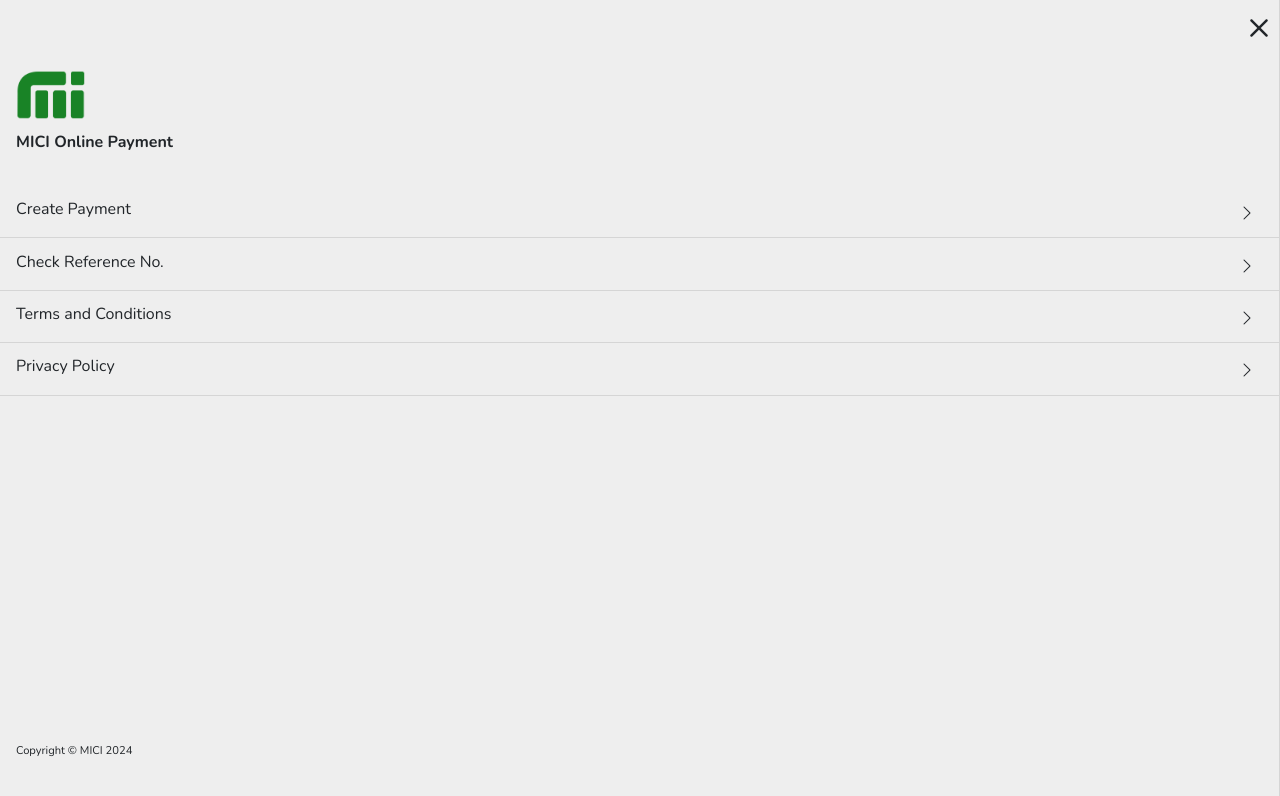
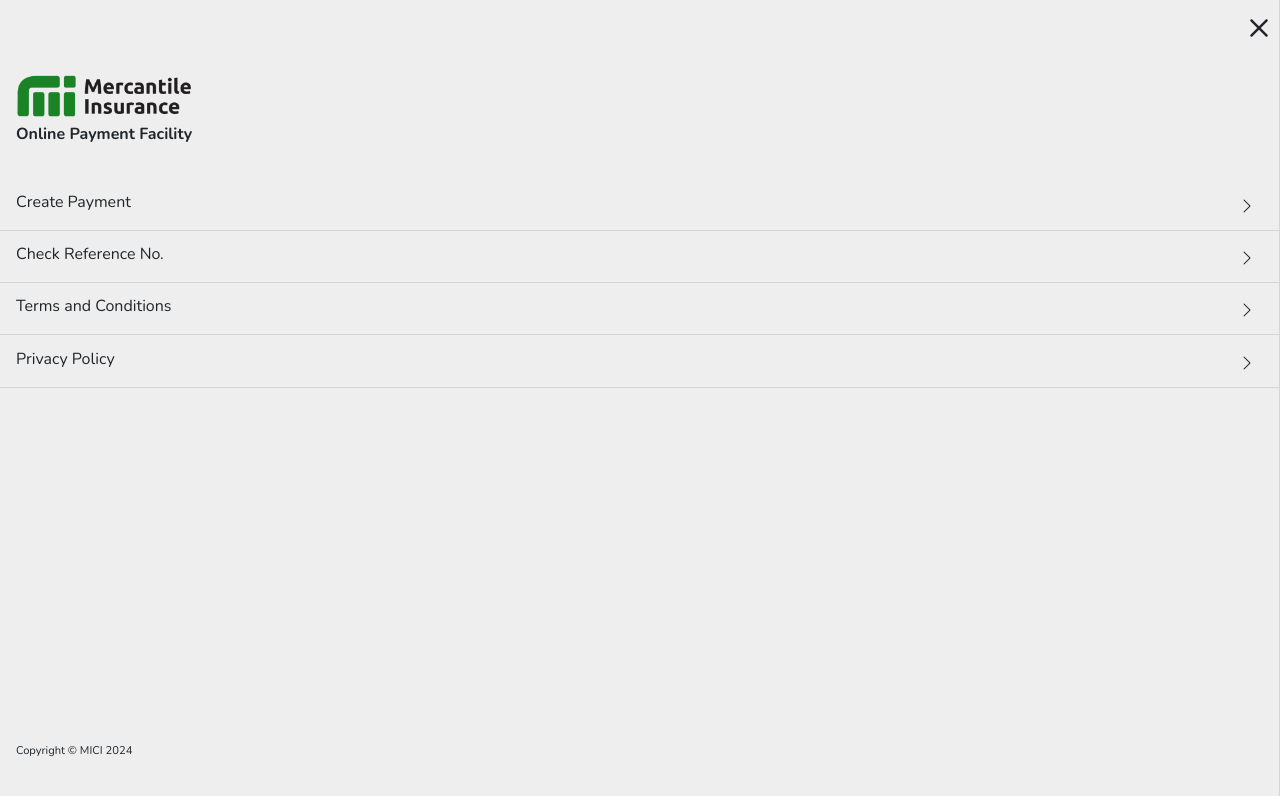
Before and after one commit to miciadmin/online-payment-prod, a React (Vite) app: page / in a window 1280 px wide. Both pictures are taken after a click on the icon 1227 px from the left and 30 px from the top of the page. Shown: the top 796 px of the page. Built offline with nearby package versions, Linux system fonts and the light colour scheme.

Commit message:
88th update

```diff
--- a/src/component/sidebar.jsx
+++ b/src/component/sidebar.jsx
@@ -1,5 +1,5 @@
 import React from 'react';
-import MiciLogo from '../assets/mici_logo.svg'
+import MiciLogo from '../assets/mici_logo_s.png'
 import { useNavigate } from 'react-router-dom';
 
 function Sidebar({ isContainerVisible, isBackVisible, onClose }) {
@@ -22,7 +22,7 @@ function Sidebar({ isContainerVisible, isBackVisible, onClose }) {
 
             <div className="company-header">
                 <img src={MiciLogo} alt=""/>
-                <b>MICI Online Payment</b>
+                <b>Online Payment Facility</b>
             </div>
             <div className="menus">
                 <div className="menu-item" onClick={() => createPayment()}>
--- a/src/component/step1.jsx
+++ b/src/component/step1.jsx
@@ -209,7 +209,7 @@ function Step1() {
                 <div className="action-container2">
                     <div className="back-container2">
                         <img src={MiciLogo} alt=""/>
-                        <b>MICI Online Payment</b>
+                        <b>Online Payment Facility</b>
                     </div>
                     <i className="bi bi-list ico-btn" onClick={()=>setSidebarVisible(!isSidebarVisible)}/>
                 </div>
@@ -306,7 +306,10 @@ function Step1() {
                         <div className="divider"></div>
 
                         <div className="card">
-                            <span className="card-title">Add Contact Details</span>
+                            <div>
+                                <span className="card-title">Contact Details </span>
+                                <span>(to recieve payment confirmation)</span>
+                            </div>
                             <div className="row">
                                 <div className="col-xl-6">
                                     <label htmlFor="inputPassword5" className="form-label text-gray">Email*</label>
--- a/src/component/step2.jsx
+++ b/src/component/step2.jsx
@@ -160,6 +160,12 @@ function Step2() {
                                 <span>Test Bank Online</span>
                             </div>
                         </div>
+                        <div className="col-xl-6 my-1">
+                            <div className={`radio-card radio-card-9 ${selectedMethod == 9 ? 'selected' : ''}`} onClick={() => selectRadioCard(9)}>
+                                <img className="bank-img mr-4" src={bogusLogo()}/>
+                                <span>Test Bank Over-the-Counter</span>
+                            </div>
+                        </div>
                     </div>
                 </div>
 
--- a/src/component/step3.jsx
+++ b/src/component/step3.jsx
@@ -49,6 +49,9 @@ function Step3() {
           logo: ccLogo() },
         { procId: "BOG",
           longName: "Test Bank Online",
+          logo: bogusLogo() },
+        { procId: "BOGX",
+          longName: "Test Bank Over-the-Counter",
           logo: bogusLogo() }
     ];
 
@@ -153,7 +156,7 @@ function Step3() {
           return data.ip;
         } catch (error) {
           console.error('Error:', error);
-          return null;
+          return 'null';
         }
     };
     const getUserAgent = () => {
--- a/src/css/style.css
+++ b/src/css/style.css
@@ -78,8 +78,8 @@ body {
     padding: 0 1rem;
 }
 .company-header img {
-    width: 70px;
-    height: 70px;
+    width: 187px;
+    margin-top: 10px;
 }
 .menus {
     display: flex;
--- a/src/js/utils.js
+++ b/src/js/utils.js
@@ -49,7 +49,7 @@ export const endpoint = () => {
     }
 }
 export function goBack() {
-    window.history.go(-1);
+    window.history.back();
 }
 export const getCurrentDateTime = () => {
     const date = new Date();
--- a/src/pages/payment_step1.jsx
+++ b/src/pages/payment_step1.jsx
@@ -12,18 +12,19 @@ export default function() {
 
     window.addEventListener('popstate', handlePopstate);
 
-    useEffect(() => {
+    /*useEffect(() => {
         const handlePopstate = () => {
+            console.log('=' + prevLocation.current);
             if (prevLocation.current  === "/search-policy"
             || prevLocation.current  === "/") {
                 for (let i = 0; i < window.history.length; i++) {
-                    history.go(-1);
+                    window.history.go(-1);
                 }
             }
         };
         prevLocation.current = location.pathname;
         window.addEventListener("popstate", handlePopstate);
-    }, [prevLocation]);
+    }, [prevLocation, history, location.pathname]);*/
 
     /*useEffect(() => {
         const urlParams = new URLSearchParams(window.location.search);
--- a/src/pages/payment_step2.jsx
+++ b/src/pages/payment_step2.jsx
@@ -1,10 +1,10 @@
 import React from 'react';
 import Step2 from "../component/step2";
 
-function Payment_Step3() {
+function Payment_Step2() {
     return(
           <Step2/>
     )
 }
 
-export default Payment_Step3
+export default Payment_Step2
```
